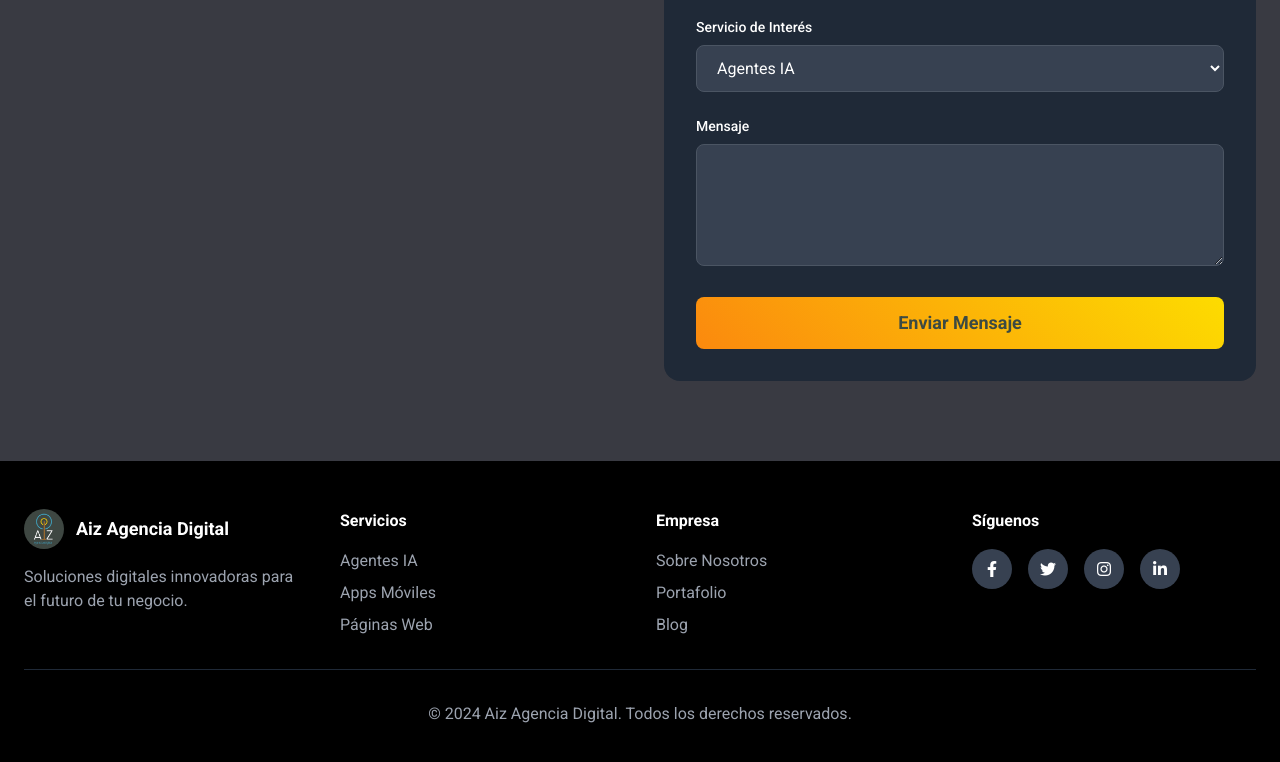
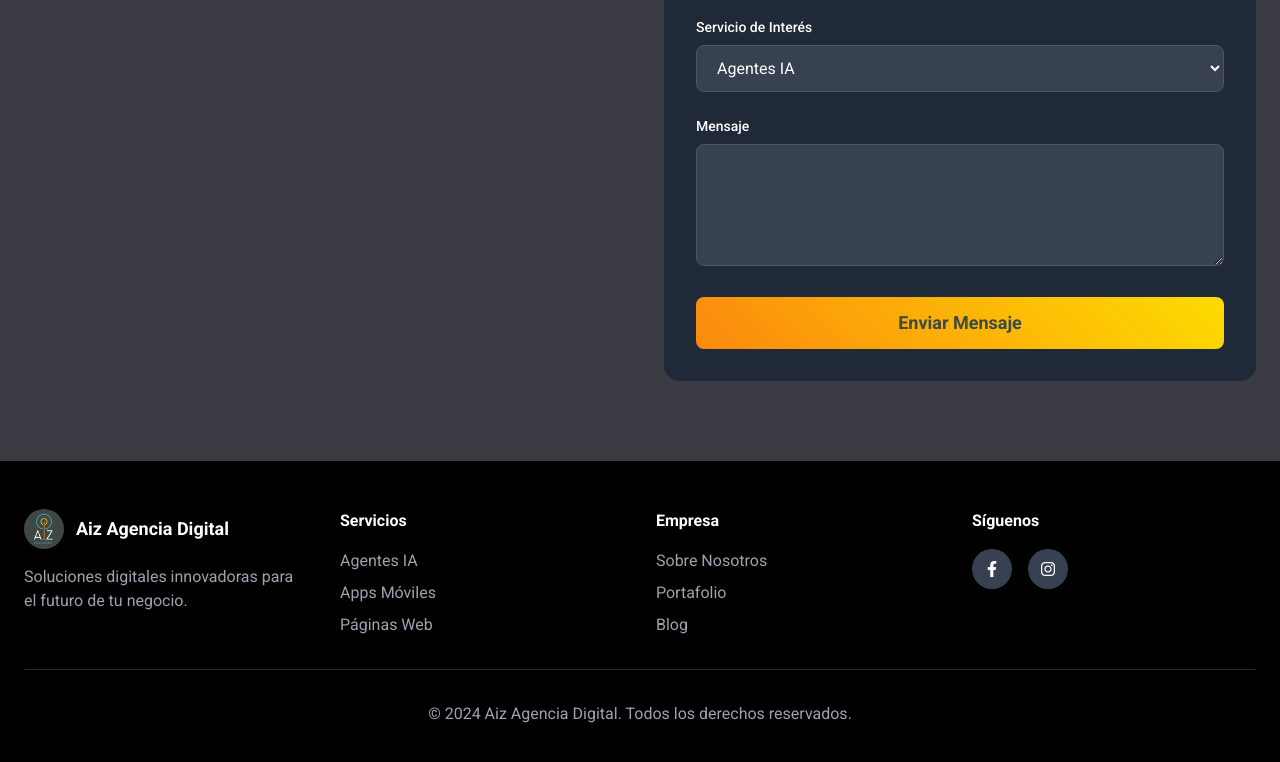
Before and after one commit to AgenciaAiz/web-interactivo, a plain HTML site: page web-interactiva/src/static/index.html in a window 1280 px wide. Shown: the part 4121-4883 px from the top of the page. Drawn offline with nearby package versions, Linux system fonts and the light colour scheme.

Commit message:
Update index.html

```diff
--- a/web-interactiva/src/static/index.html
+++ b/web-interactiva/src/static/index.html
@@ -547,17 +547,11 @@
                 <div>
                     <h3 class="font-bold mb-4">Síguenos</h3>
                     <div class="flex space-x-4">
-                        <a href="#" class="w-10 h-10 bg-gray-700 rounded-full flex items-center justify-center hover:bg-blue-600 transition-colors">
+                        <a href="https://www.facebook.com/agenciadigitalaiz" class="w-10 h-10 bg-gray-700 rounded-full flex items-center justify-center hover:bg-blue-600 transition-colors">
                             <i class="fab fa-facebook-f"></i>
                         </a>
-                        <a href="#" class="w-10 h-10 bg-gray-700 rounded-full flex items-center justify-center hover:bg-blue-400 transition-colors">
-                            <i class="fab fa-twitter"></i>
-                        </a>
-                        <a href="#" class="w-10 h-10 bg-gray-700 rounded-full flex items-center justify-center hover:bg-pink-600 transition-colors">
+                        <a href="https://www.instagram.com/aizagenciadigital" class="w-10 h-10 bg-gray-700 rounded-full flex items-center justify-center hover:bg-pink-600 transition-colors">
                             <i class="fab fa-instagram"></i>
-                        </a>
-                        <a href="#" class="w-10 h-10 bg-gray-700 rounded-full flex items-center justify-center hover:bg-blue-700 transition-colors">
-                            <i class="fab fa-linkedin-in"></i>
                         </a>
                     </div>
                 </div>
```
